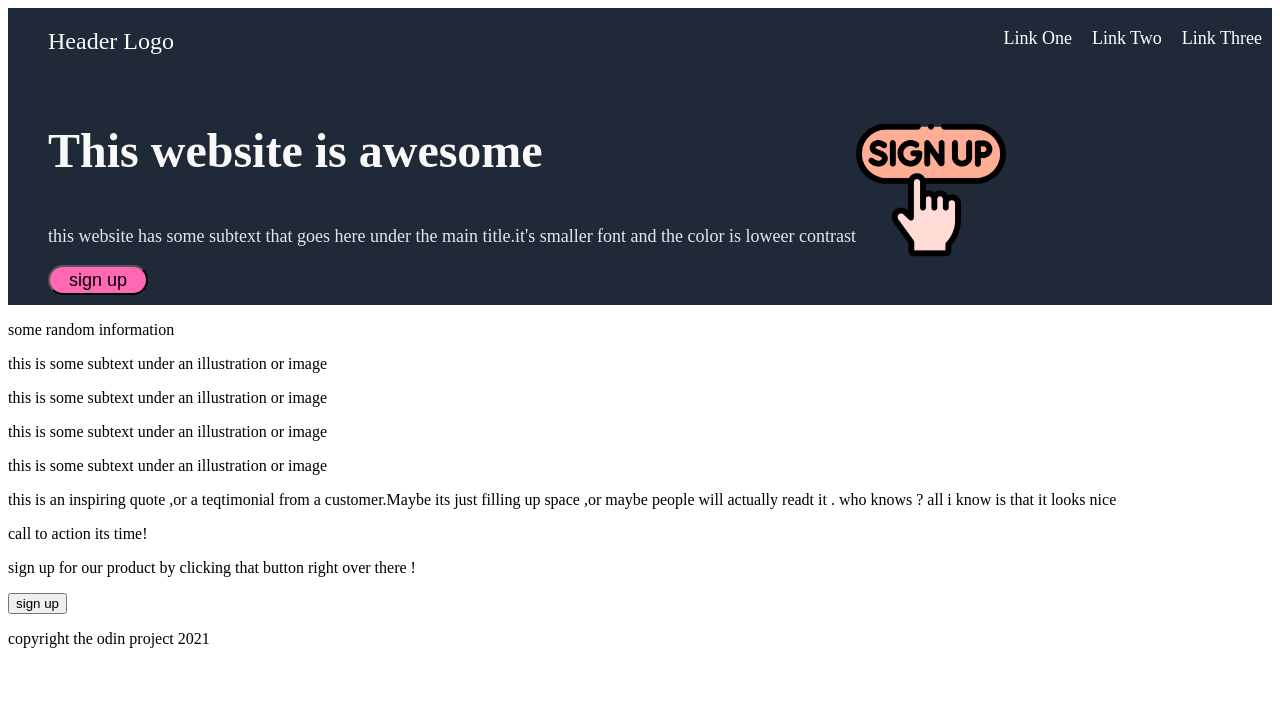
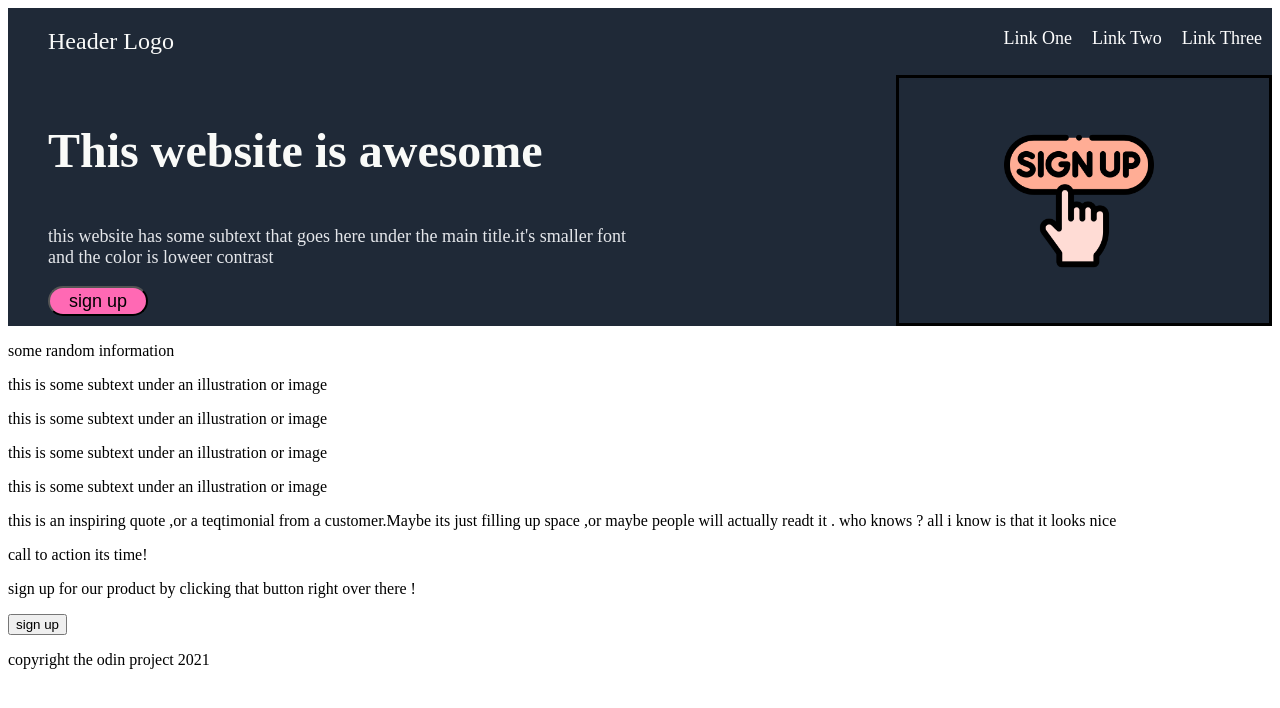
Before and after one commit to malek-chermiti/website, a plain HTML site: page index.html in a window 1280 px wide. Drawn offline with Linux system fonts and the light colour scheme.

Commit message:
lola est bien

```diff
--- a/index.css
+++ b/index.css
@@ -33,10 +33,12 @@ img{
 #div1{background-color: #1f2937;}
 
 #sec,#liens{font-size: 18px;color: #e5e7eb;}
-#pic{
-    display: flex;
-    justify-content: center;
+#pic{display: flex;
+    justify-content:center;
     align-items: center;
+    border: solid;
+    width: 500px;
+    margin-left: 250px;
 }
 #button1{
     border-radius: 20px;
```
